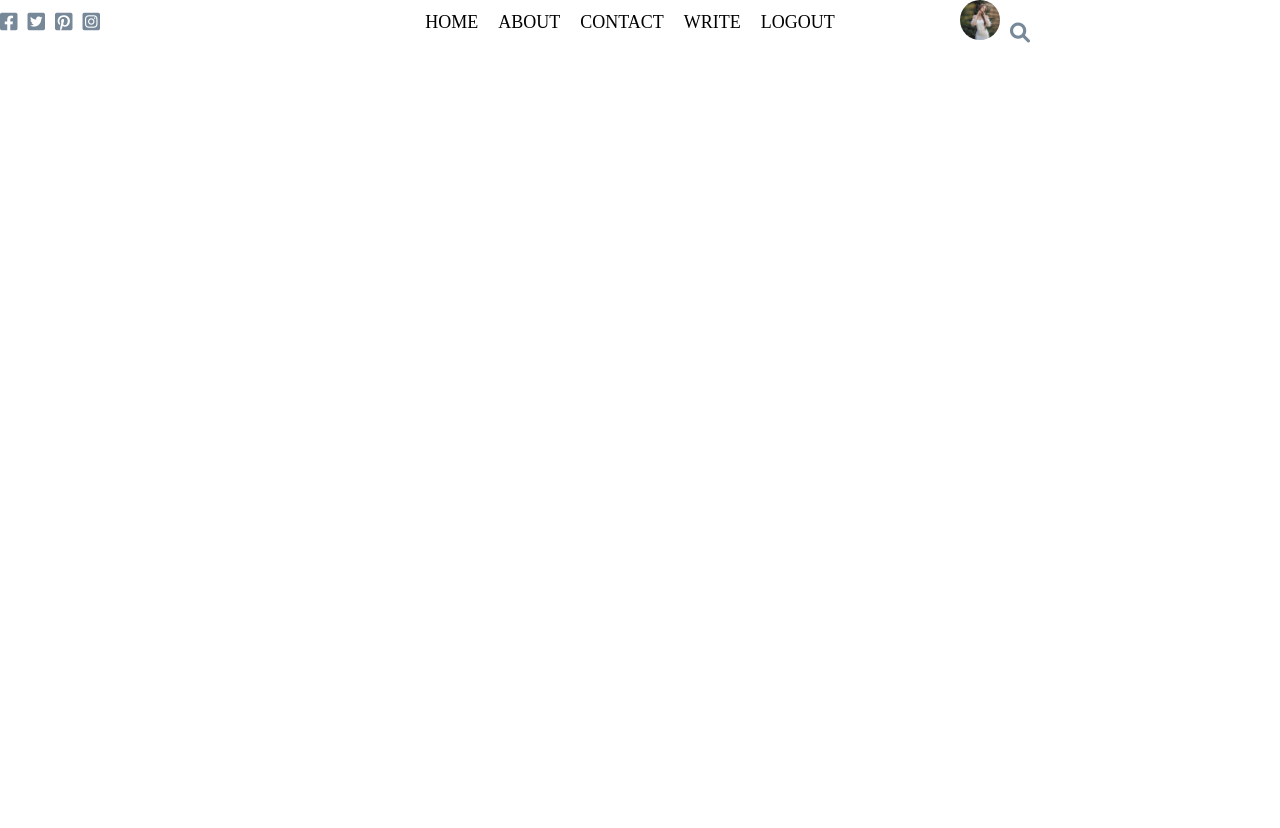
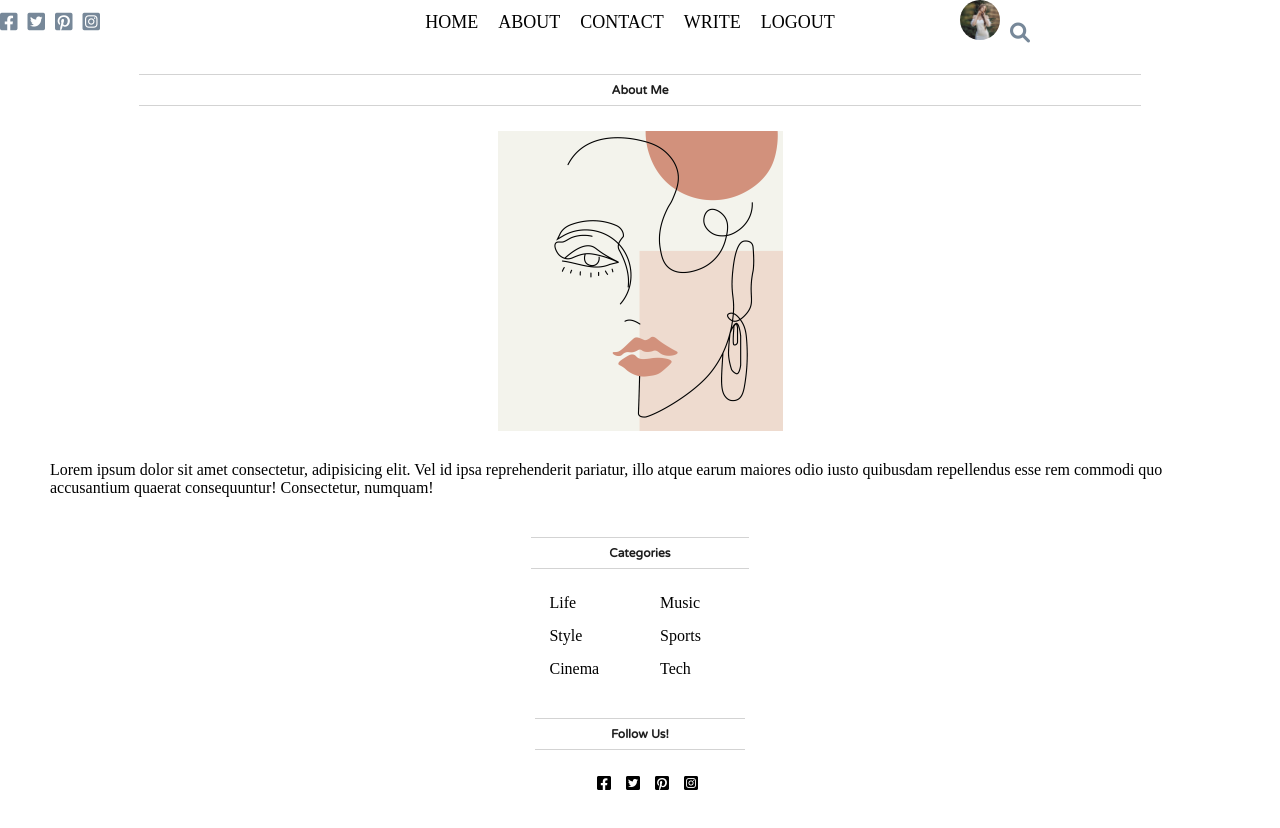
Before and after one commit to chrischen842/BlogApp, a React (Create React App) app in the folder blog/: page / in a window 1280 px wide. Shown: the top 828 px of the page. Before the commit the page ends 800 px from the top, so only its background shows below. Built offline with nearby package versions, Linux system fonts and the light colour scheme.

Commit message:
added singlepost folder

```diff
--- a/blog/src/pages/single/Single.jsx
+++ b/blog/src/pages/single/Single.jsx
@@ -1,9 +1,11 @@
 import './single.css'
+import Sidebar from '../../components/sidebar/Sidebar'
 
 export default function Single() {
     return (
         <div className='single'>
-
+            {/*post*/}
+            <Sidebar/>
         </div>
     )
 }
```
Also changed, not shown: blog/src/components/singlePost/SinglePost.jsx (added, +9 -0 lines), blog/src/components/singlePost/singlePost.css (added).
